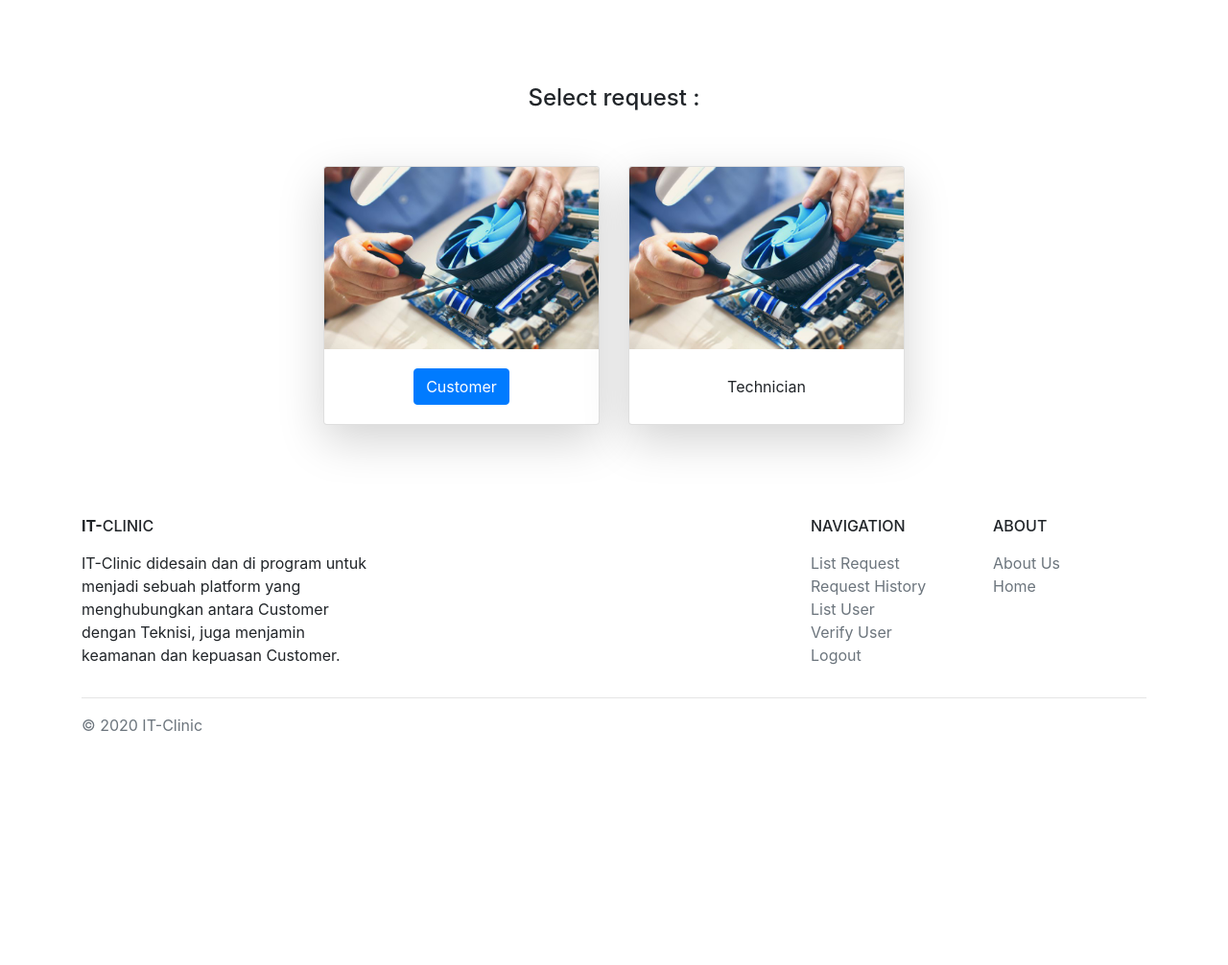
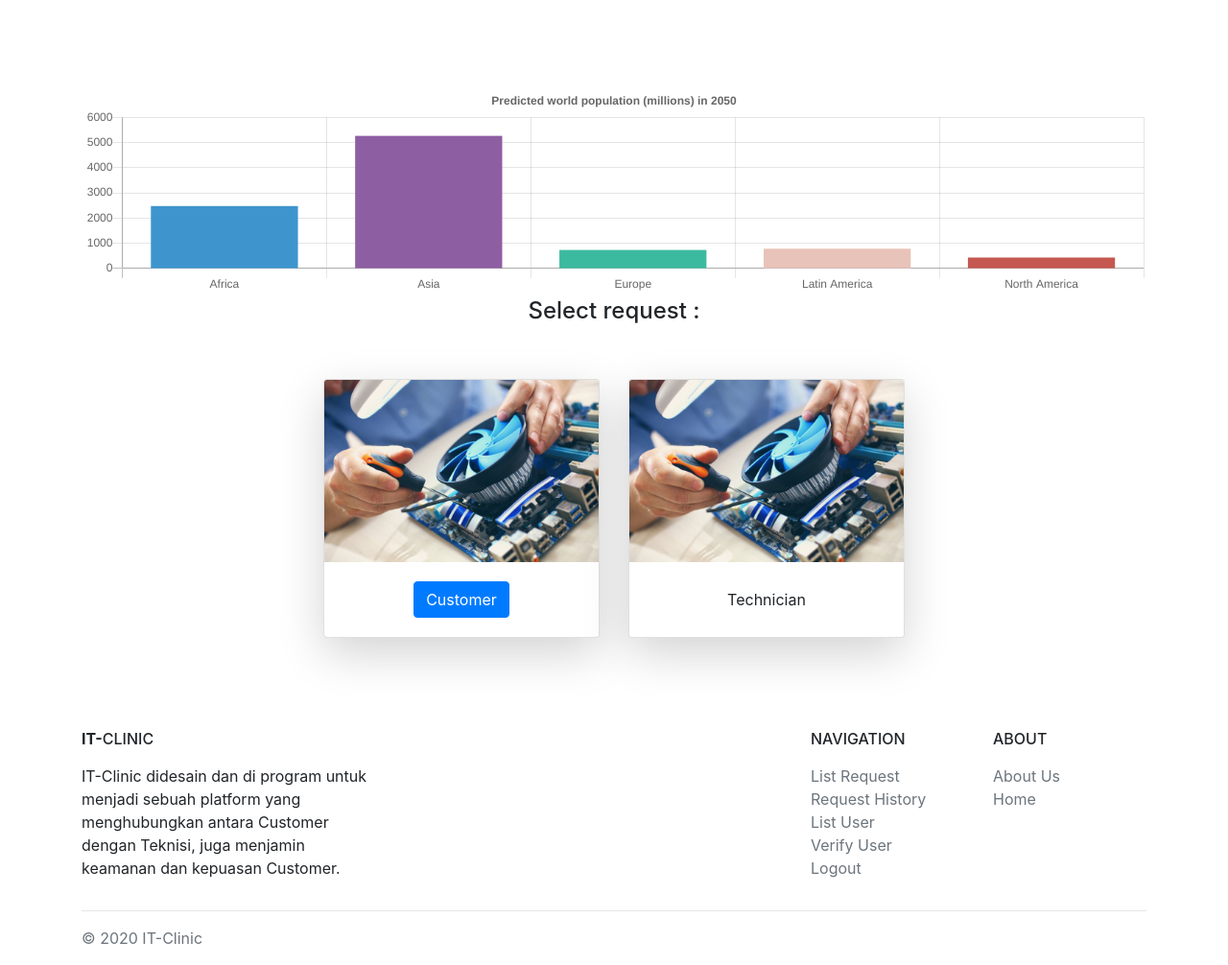
Before and after one commit to firdausbaihaqi/it-clinic, a CodeIgniter app: page /it-clinic/dashboard/admin in a window 1280 px wide. Shown: the part 56-1062 px from the top of the page at 96% size. Before the commit the page ends 818 px from the top, so only its background shows below. Run offline with CodeIgniter, Linux system fonts and the light colour scheme; a user stored in the database is signed in; data comes from the database, SQL or seed files in the repository; some libraries are stand-ins or nearby versions.

Commit message:
minor fix

```diff
--- a/application/models/Admin_model.php
+++ b/application/models/Admin_model.php
@@ -211,6 +211,12 @@
         return $result;
     }
 
+    public function chart()
+    {
+        $this->db->query('select year(date_order) as year, month(date_order) as month, count(id) as total from `order` group by month(date_order), month(date_order)');
+    }
+
+
 }
 
 /* End of file Admin_model.php */
--- a/application/models/Technician_model.php
+++ b/application/models/Technician_model.php
@@ -52,6 +52,7 @@
         $user = $this->session->userdata('user');
 
         $this->db->where('technician', $user);
+        $this->db->where('status', 'in_progress');
         $this->db->order_by('id', 'desc');
         $query = $this->db->get('order');
         $result = $query->result();
@@ -74,6 +75,7 @@
         $user = $this->session->userdata('user');
 
         $this->db->where('technician', $user);
+        $this->db->where('status', 'in_progress');
         $query = $this->db->get('order');
         $limit = $query->num_rows();
 
@@ -87,6 +89,7 @@
 
     public function view_history($user){
         $this->db->where('status', 'finish');
+
         $this->db->where('technician', $user);
         $this->db->order_by('id', 'desc');
         $query = $this->db->get('order');
--- a/application/views/admin/dashboard-admin.php
+++ b/application/views/admin/dashboard-admin.php
@@ -53,6 +53,10 @@
     <!-- akhir navbar -->
 
     <!-- ini body -->
+    <div class="container">
+        <canvas id="bar-chart" width="100" height="20"></canvas>
+    </div>
+
     <div>
         <div class="row">
             <h4 class="mx-auto">Select request :</h4>
@@ -140,6 +144,30 @@
     <script src="https://stackpath.bootstrapcdn.com/bootstrap/4.3.1/js/bootstrap.min.js" integrity="sha384-JjSmVgyd0p3pXB1rRibZUAYoIIy6OrQ6VrjIEaFf/nJGzIxFDsf4x0xIM+B07jRM" crossorigin="anonymous"></script>
 
     <script src="<?php echo base_url(); ?>assets/js/theme.js"></script>
+
+    <script src="https://cdnjs.cloudflare.com/ajax/libs/Chart.js/2.5.0/Chart.min.js"></script>
+    <script>
+        new Chart(document.getElementById("bar-chart"), {
+            type: 'bar',
+            data: {
+                labels: ["Africa", "Asia", "Europe", "Latin America", "North America"],
+                datasets: [{
+                    label: "Population (millions)",
+                    backgroundColor: ["#3e95cd", "#8e5ea2", "#3cba9f", "#e8c3b9", "#c45850"],
+                    data: [2478, 5267, 734, 784, 433]
+                }]
+            },
+            options: {
+                legend: {
+                    display: false
+                },
+                title: {
+                    display: true,
+                    text: 'Predicted world population (millions) in 2050'
+                }
+            }
+        });
+    </script>
 </body>
 
 </html>
```
Also changed, not shown: data/order/andry2.png (added), 2 other files.
